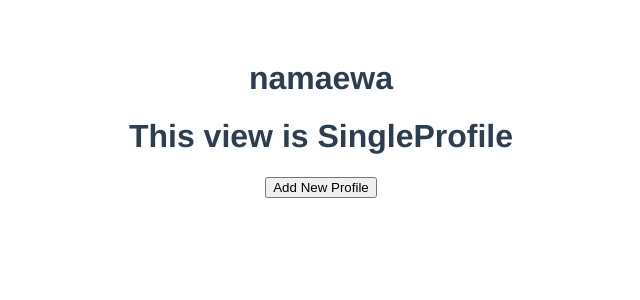
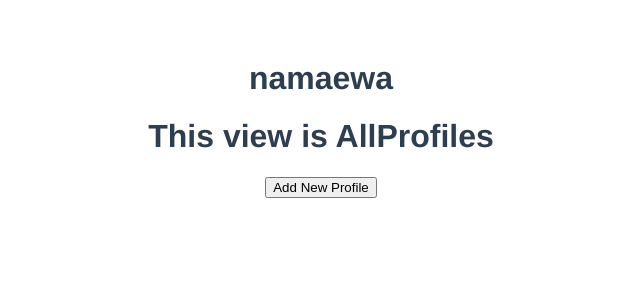
Before and after one commit to tlightk/clay-solo-mvp, a Vue app: page / in a window 1280 px wide. Shown: the top 300 px of the page, without its empty margins (319-959 px from the left). Built offline with nearby package versions, Linux system fonts and the light colour scheme; no server answers.

Commit message:
fixed single and all profiles components

```diff
--- a/src/components/AllProfiles.vue
+++ b/src/components/AllProfiles.vue
@@ -1,6 +1,6 @@
 <template>
   <div class="allProfiles">
-      <h1>This view is SingleProfile</h1>
+      <h1>This view is AllProfiles</h1>
       <input type="button" id="addProfileButton" v-on:click="$emit('add')"
       value="Add New Profile" />
   </div>
--- a/src/components/SingleProfile.vue
+++ b/src/components/SingleProfile.vue
@@ -1,6 +1,6 @@
 <template>
   <div class="allProfiles">
-      <h1>This view is AllProfiles</h1>
+      <h1>This view is SingleProfile</h1>
       <input
       type="button"
       id="goBackButton"
```
